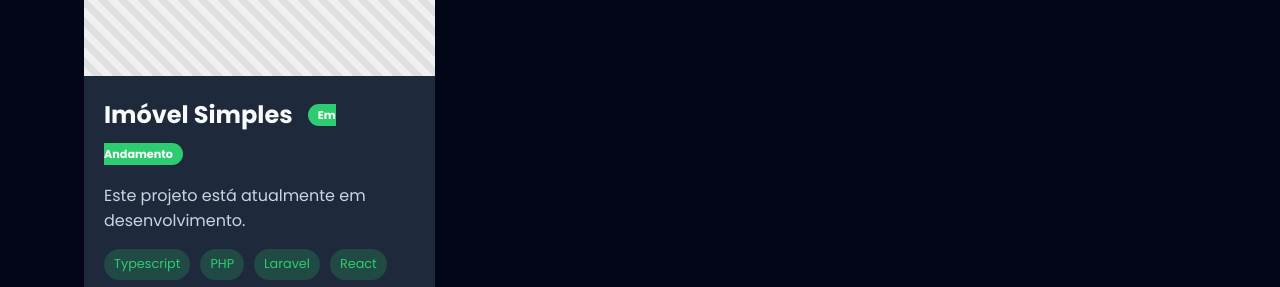
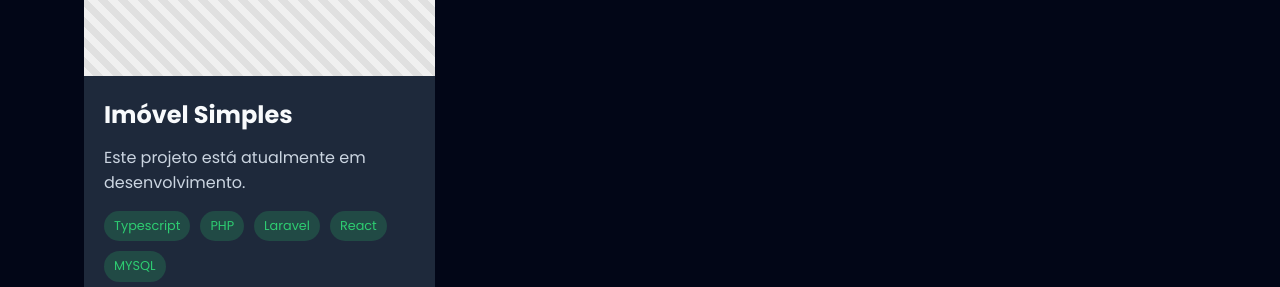
Before and after one commit to GustavoRMendes/portfolio, a plain HTML site: page index.html in a window 1280 px wide. Shown: the part 2756-3043 px from the top of the page. Drawn offline with Linux system fonts and the light colour scheme.

Commit message:
Badge removida

```diff
--- a/index.html
+++ b/index.html
@@ -237,7 +237,7 @@
             </div>
           </div>
           <div class="project-info">
-            <h3>Imóvel Simples <span class="badge">Em Andamento</span></h3>
+            <h3>Imóvel Simples</h3>
             <p>Este projeto está atualmente em desenvolvimento. </p>
             <div class="project-tech">
               <span>Typescript</span>
```
